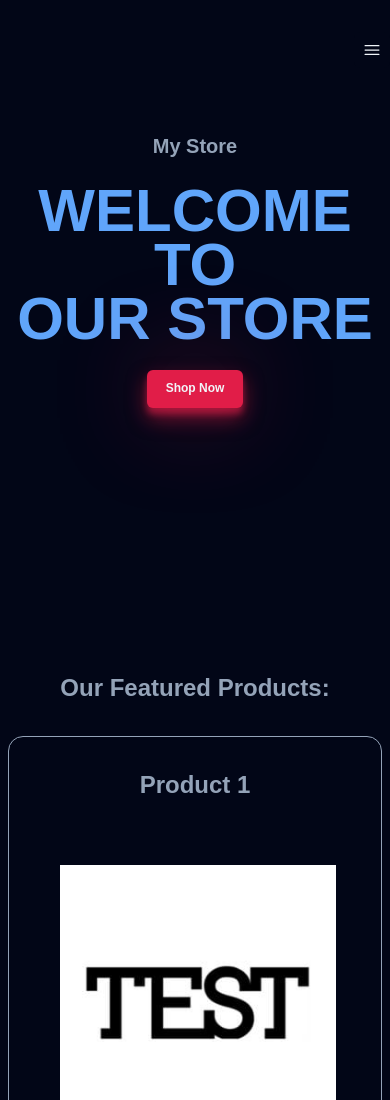
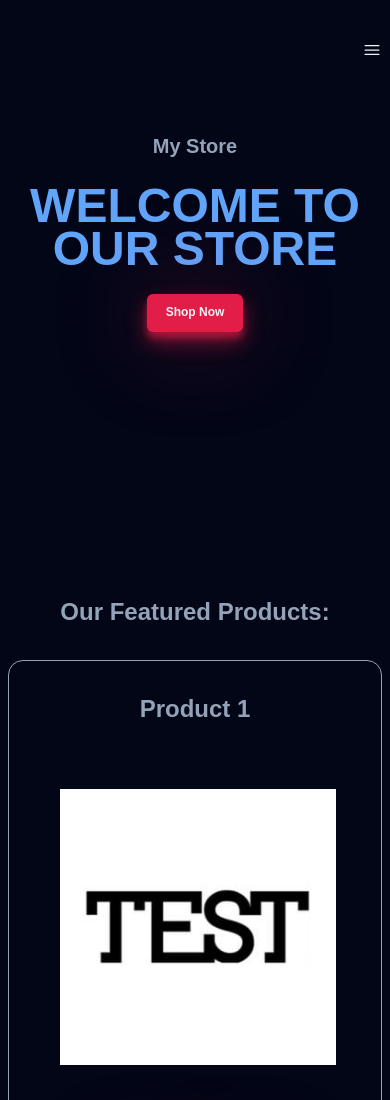
Before and after one commit to SailBoatHC/Template-MyStore-Page, a website built with Vite: page index.html in a window 390 px wide. Shown: the top 1100 px of the page. Built offline with nearby package versions, Linux system fonts and the light colour scheme; a web font is replaced by a local one.

Commit message:
fixed mobile layout for hero&pra and prlist

```diff
--- a/index.html
+++ b/index.html
@@ -2,7 +2,7 @@
 <html lang="en">
   <head>
     <meta charset="UTF-8" />
-    <link rel="icon" type="image/svg+xml" href="vite.svg" />
+    <link rel="icon" type="image/svg+xml" href="./vite.svg" />
     <link rel="stylesheet" href="node_modules/modern-normalize/modern-normalize.css">
     <link href="https://api.fontshare.com/v2/css?f[]=general-sans@500,400,700&display=swap" rel="stylesheet">
     <meta name="viewport" content="width=device-width, initial-scale=1.0" />
--- a/styles/components/hero.css
+++ b/styles/components/hero.css
@@ -45,7 +45,7 @@
     }
 
     .hero__main{
-        font-size: var(--size-6xl);
+        font-size: var(--size-5xl);
     }
 
     .hero__featured{
```
